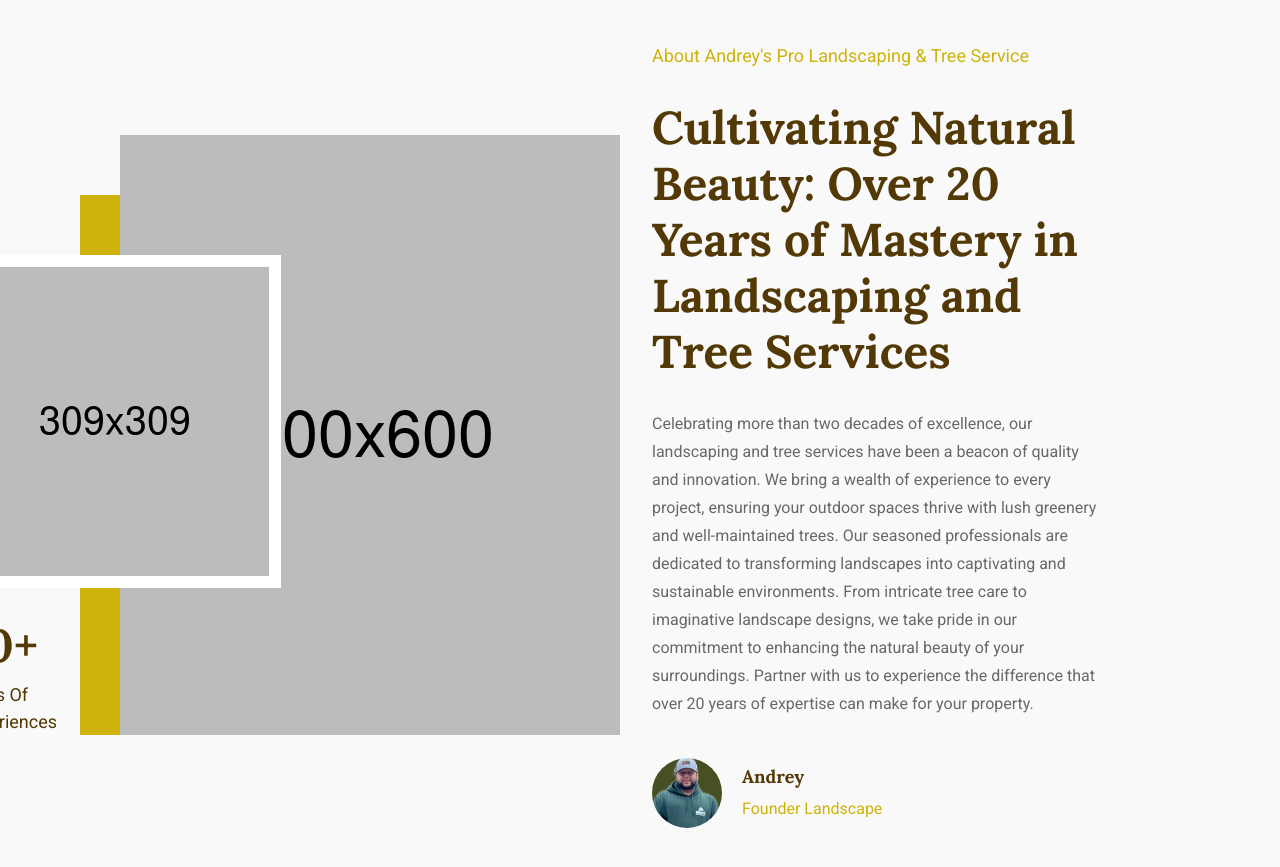
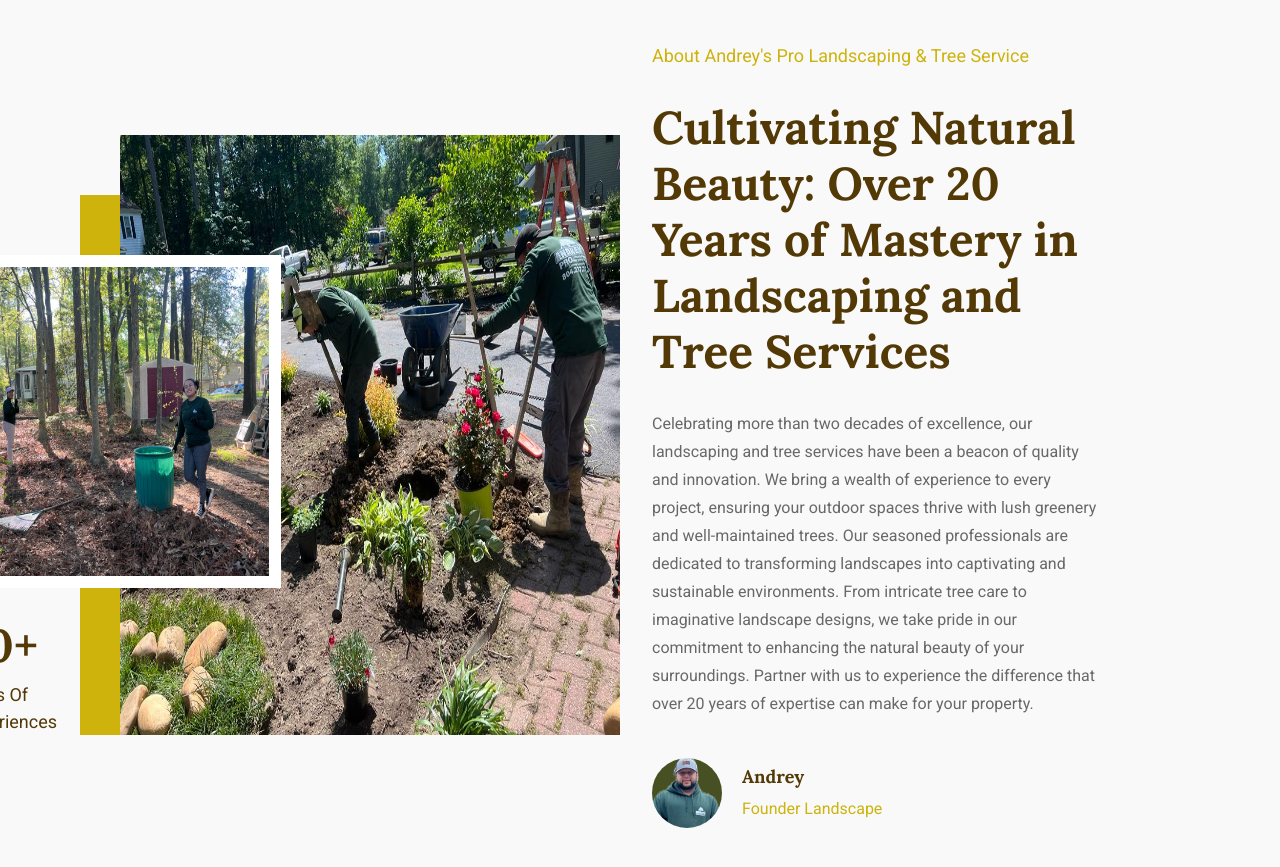
Before and after one commit to eidde606/landscaping_webpage, a React (Create React App) app: page /about in a window 1280 px wide. Shown: the part 2180-3047 px from the top of the page. Built offline with nearby package versions, Linux system fonts and the light colour scheme.

Commit message:
added images

```diff
--- a/src/components/about/AboutBlock.js
+++ b/src/components/about/AboutBlock.js
@@ -1,7 +1,7 @@
 import React from "react";
-import AboutBlockImg1 from "../../assets/images/about/about-large.jpg";
-import AboutBlockImg2 from "../../assets/images/about/about-small.jpg";
 import AndreyFace from "../../assets/images/andre.jpg";
+import Team2 from "../../assets/images/team2.jpg";
+import Team from "../../assets/images/teampic.jpg";
 
 const AboutBlock = () => {
   return (
@@ -11,9 +11,17 @@
           <div className="row d-flex align-items-center">
             <div className="col-xl-6 col-lg-6 col-md-6 pl-50 pr-50">
               <div className="about-img-style-2">
-                <img src={AboutBlockImg1} alt="" />
+                <img
+                  src={Team2}
+                  alt=""
+                  style={{ width: "500px", height: "600px" }}
+                />
                 <div className="about-small-img">
-                  <img src={AboutBlockImg2} alt="" />
+                  <img
+                    src={Team}
+                    alt=""
+                    style={{ width: "309px", height: "309px" }}
+                  />
                 </div>
                 <div className="about-experience">
                   <h2>20+</h2>
```
Also changed, not shown: src/assets/images/team2.jpg (added), src/assets/images/teampic.jpg (added).
